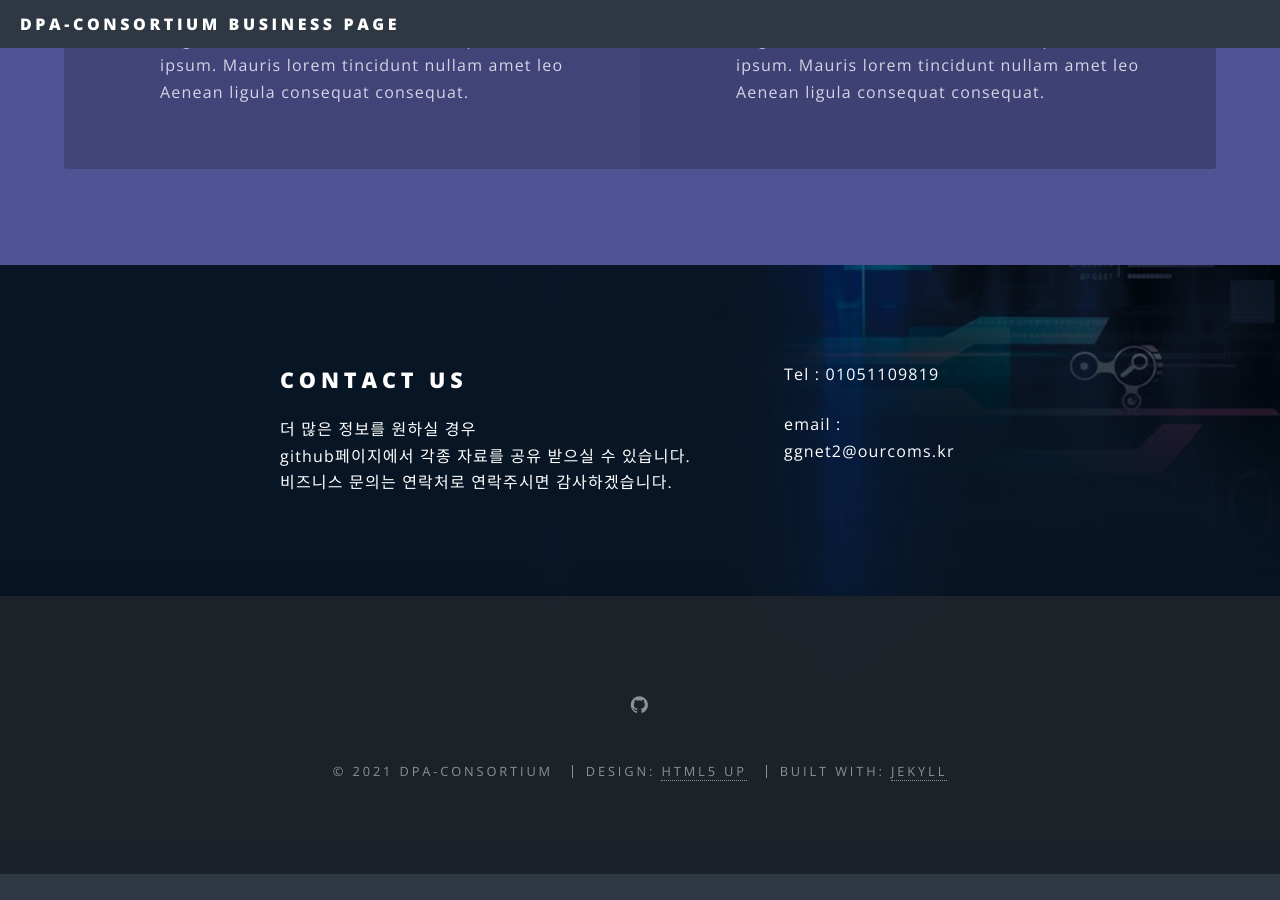
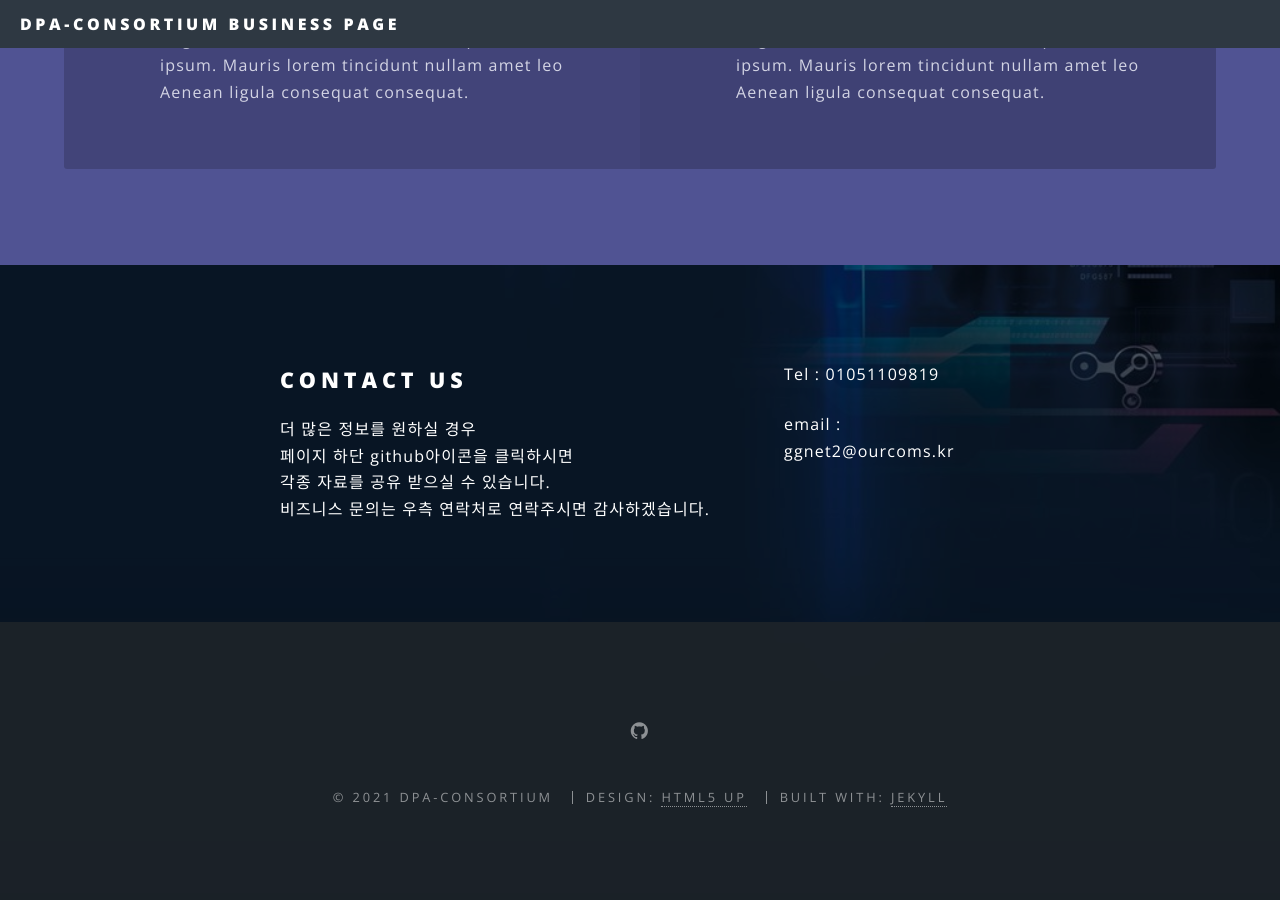
Before and after one commit to DPA-Alliance/DPA-Alliance.github.io, a Jekyll site: the page built from index.html, in a window 1280 px wide and 900 px high, scrolled down 3392 px. Built offline with Jekyll 4.4.1, drawn with Linux system fonts in a browser that asks for light colours; before the commit the page ends 4266 px from its top, so only the background shows below that.

Commit message:
Update index.html

```diff
--- a/index.html
+++ b/index.html
@@ -96,9 +96,10 @@ layout: landing
 								<h2>CONTACT US</h2>
 								<p>
 									더 많은 정보를 원하실 경우<br>
-								        github페이지에서 각종 자료를 공유 받으실 수 있습니다.<br>
+								        페이지 하단 github아이콘을 클릭하시면<br>
+									각종 자료를 공유 받으실 수 있습니다.<br>
 
-									비즈니스 문의는 연락처로 연락주시면 감사하겠습니다.
+									비즈니스 문의는 우측 연락처로 연락주시면 감사하겠습니다.
 								</p>
 							</header>
 							<ul class="actions vertical">
```
